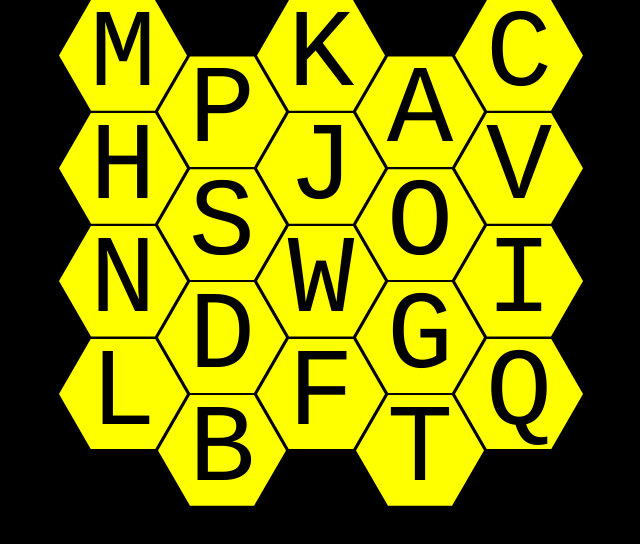
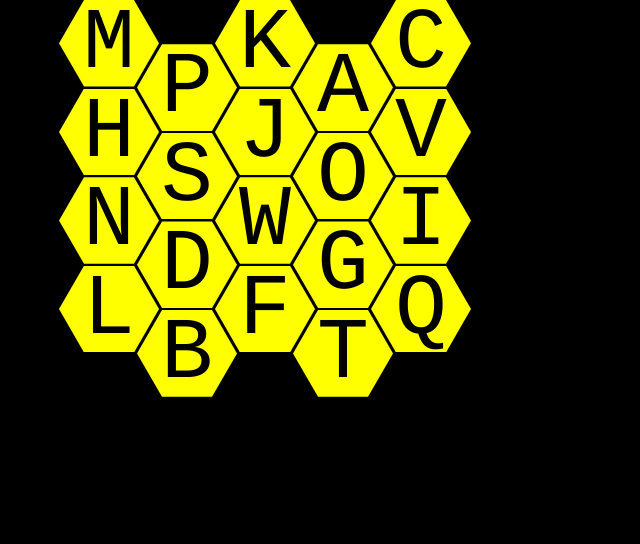
Before and after one commit to blueyorange/blockbusters-svelte, a SvelteKit app: page / in a window 1280 px wide. Shown: the top 544 px of the page, without its empty margins (261-901 px from the left). Built offline with nearby package versions, Linux system fonts and the light colour scheme; a web font is replaced by a local one.

Commit message:
escape from dialog resets returnValue

```diff
--- a/src/routes/Board.svelte
+++ b/src/routes/Board.svelte
@@ -18,7 +18,7 @@
 	}
 
 	function handleClose() {
-		if (selectedTile) {
+		if (dialog.returnValue && selectedTile) {
 			tiles = tiles.map((tile) => {
 				if (tile === selectedTile) {
 					return { ...tile, state: dialog.returnValue as TileState, letter: '' };
@@ -27,6 +27,7 @@
 				}
 			});
 		}
+		dialog.returnValue = '';
 	}
 </script>
 
@@ -51,9 +52,10 @@
 
 <style>
 	.grid {
-		--size: 8vh;
+		--size: 50px;
 		--hex-height: calc(sqrt(3) * var(--size));
 		--hex-font-size: var(--hex-height);
+		margin: auto;
 		display: grid;
 		grid-template-columns: repeat(22, calc(var(--size) / 2));
 		grid-template-rows: repeat(13, calc(var(--hex-height) / 2));
```
